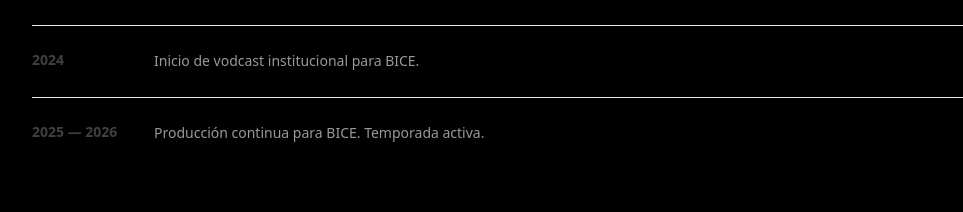
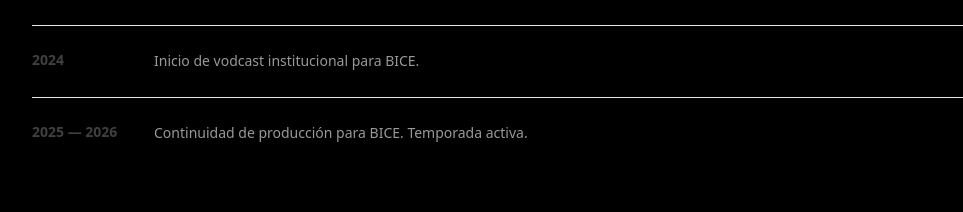
Before and after one commit to TronxGroup/Dekaelo-Media, a Next.js app: page /quienes-somos in a window 1280 px wide. Shown: the part 1820-2032 px from the top of the page, without its empty margins (128-1091 px from the left). Built offline with nearby package versions, Linux system fonts and the light colour scheme.

Commit message:
Update page.tsx

```diff
--- a/app/quienes-somos/page.tsx
+++ b/app/quienes-somos/page.tsx
@@ -45,7 +45,7 @@ const milestones = [
   },
   {
     year: "2025 — 2026",
-    text: "Producción continua para BICE. Temporada activa.",
+    text: "Continuidad de producción para BICE. Temporada activa.",
   },
 ];
 
```
